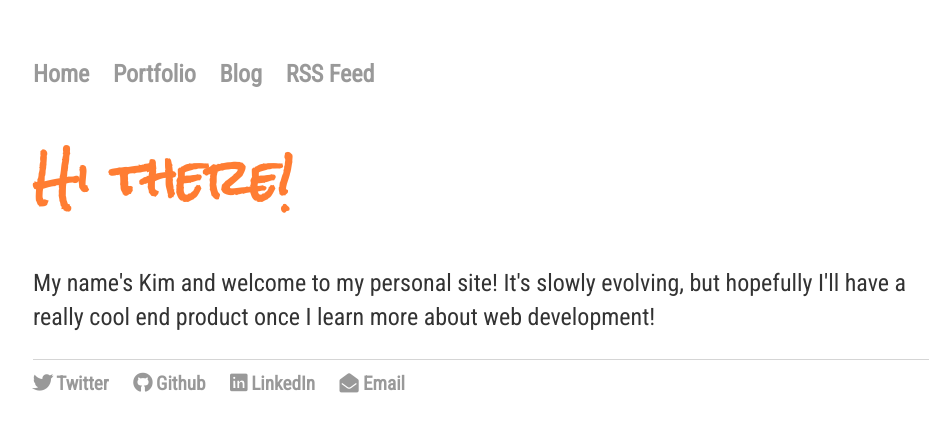
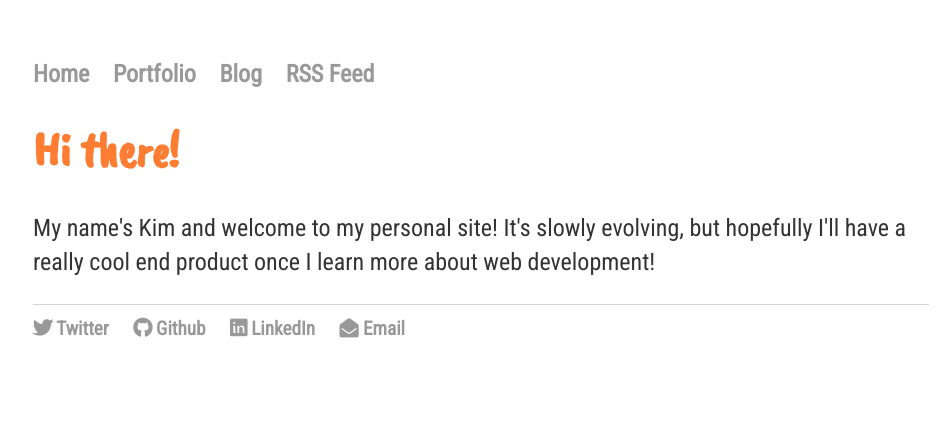
Before and after one commit to czolish/czolish.github.io, a Jekyll site: the page built from index.html, in a window 1280 px wide. Shown: the top 432 px of the page, without its empty margins (159-1095 px from the left). Built offline with Jekyll 4.4.1, drawn with Linux system fonts in a browser that asks for light colours; nearby versions of some CDN libraries; some web fonts are replaced; comment, search, counter and statistics services are not loaded.

Commit message:
Changing page title font again :'(

```diff
--- a/css/main.css
+++ b/css/main.css
@@ -96,7 +96,7 @@ ul.footer li {
 }
 
 h1.page-title {
-    font-family: 'Rock Salt', cursive;
+    font-family: 'Caveat Brush', cursive;
     font-size: 3em;
     color: #FF7D33;
 }
```
